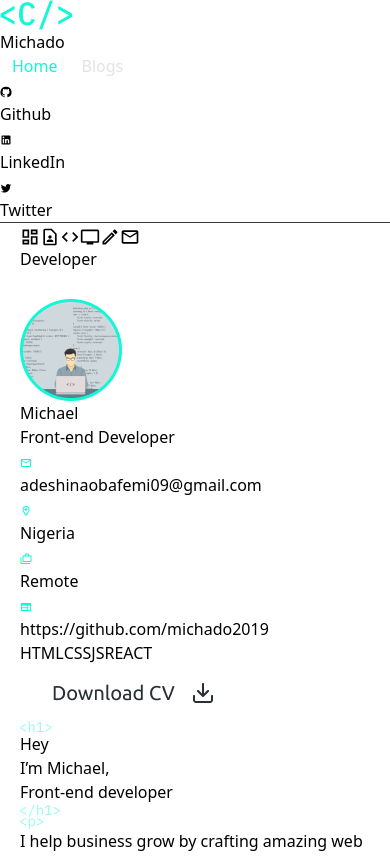
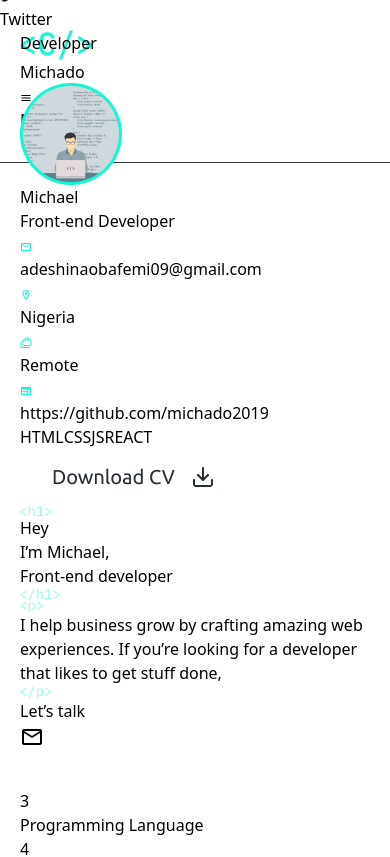
Before and after one commit to michado2019/portfolio, a React (Vite) app: page / in a window 390 px wide. Shown: the top 857 px of the page. Built offline with nearby package versions, Linux system fonts and the light colour scheme.

Commit message:
SmallScreenNavbar.tsx added

```diff
--- a/src/App.tsx
+++ b/src/App.tsx
@@ -1,12 +1,18 @@
+import { useState } from "react";
 import "./App.css";
 import Navbar from "./components/navbar/Navbar";
 import AppRouter from "./components/routes/AppRouter";
+import SmallScreenNavbar from "./components/navbar/smallScreenNavbar/SmallScreenNavbar";
 
 function App() {
+
+  //Toggling of menu
+  const [isOpened, setIsOpened] = useState(false)
   return (
     <>
       <div>
-        <Navbar />
+        <Navbar isOpened={isOpened} setIsOpened={setIsOpened}/>
+        <SmallScreenNavbar isOpened={isOpened} setIsOpened={setIsOpened}/>
         <AppRouter />
       </div>
     </>
--- a/src/components/navbar/Navbar.css
+++ b/src/components/navbar/Navbar.css
@@ -1,5 +1,6 @@
 .navbar-wrapper {
   border-bottom: 1px solid #373737;
+  z-index: 1000;
 }
 .active-link {
   color: #12f7d6;
@@ -14,3 +15,27 @@
   width: 12px !important;
   height: 12px !important;
 }
+#links {
+  display: flex;
+}
+#menu {
+  display: none;
+}
+@media (max-width: 768px) {
+  #links {
+    display: none;
+  }
+  #menu {
+    display: flex;
+  }
+}
+@media (max-width: 575px) {
+  .navbar-wrapper {
+    padding: 30px 20px !important;
+  }
+}
+@media (max-width: 480px) {
+  .active-link, .inactive-link {
+    display: none;
+  }
+}
--- a/src/components/navbar/Navbar.tsx
+++ b/src/components/navbar/Navbar.tsx
@@ -1,9 +1,13 @@
 import { Link, useLocation } from "react-router-dom";
 import logo from "./assets/_logo.png";
-import { GitHub, LinkedIn, Twitter } from "@mui/icons-material";
+import { CancelOutlined, GitHub, LinkedIn, MenuOutlined, Twitter } from "@mui/icons-material";
 import "./Navbar.css";
 type Path = "/" | "/blogs";
-const Navbar = () => {
+type ToggledType = {
+  isOpened: boolean;
+  setIsOpened: React.Dispatch<React.SetStateAction<boolean>>;
+}
+const Navbar = (props: ToggledType) => {
   const location = useLocation();
 
   // Function to determine if a link is active
@@ -11,8 +15,10 @@ const Navbar = () => {
     return location.pathname === path;
   };
 
+  //Props
+  const {isOpened, setIsOpened} = props
   return (
-    <div className="navbar-wrapper bg-[#292F36] py-7 px-12">
+    <div className="navbar-wrapper bg-[#292F36] py-7 px-12 fixed top-0 left-0 w-full">
       <div className="navbar-contents flex items-center justify-between">
         <Link to="/" className="navbar-content1 flex">
           <img src={logo} alt="img" className="mx-[2px] w-12 h-6" />
@@ -33,6 +39,7 @@ const Navbar = () => {
           </Link>
         </div>
         <div className="navbar-content3 flex">
+          <div id="links">
           <div className="flex items-center mx-2 cursor-pointer">
             <GitHub className="text-[#12F7D6] w-2 h-2 mui" />
             <h2 className="text-[#fff] mx-[2px] text-[14px]">Github</h2>
@@ -45,6 +52,20 @@ const Navbar = () => {
             <Twitter className="text-[#12F7D6] w-2 h-2 mui" />
             <h2 className="text-[#fff] mx-[2px] text-[14px]">Twitter</h2>
           </div>
+          </div>
+          <div id="menu">
+          {
+            isOpened?
+          <div className="flex items-center mx-2 cursor-pointer" onClick={()=> setIsOpened(!isOpened)}>
+            <CancelOutlined className="text-[#12F7D6] w-2 h-2 mui" />
+            <h2 className="text-[#fff] mx-[2px] text-[14px]">Close</h2>
+          </div>:
+            <div className="flex items-center mx-2 cursor-pointer" onClick={()=> setIsOpened(!isOpened)}>
+            <MenuOutlined className="text-[#12F7D6] w-2 h-2 mui" />
+            <h2 className="text-[#fff] mx-[2px] text-[14px]">Menu</h2>
+          </div>
+          }
+          </div>
         </div>
       </div>
     </div>
--- /dev/null
+++ b/src/components/navbar/smallScreenNavbar/SmallScreenNavbar.css
@@ -0,0 +1,8 @@
+.smallScreenNavbar-wrapper{
+    z-index: 999;
+    width: 100%;
+}
+.smallNavbar-links{
+    display: flex;
+    flex-direction: column;
+}
--- /dev/null
+++ b/src/components/navbar/smallScreenNavbar/SmallScreenNavbar.tsx
@@ -0,0 +1,74 @@
+import { Link, useLocation } from "react-router-dom";
+import { CancelOutlined, GitHub, LinkedIn, MenuOutlined, Twitter } from "@mui/icons-material";
+import "./SmallScreenNavbar.css"
+type Path = "/" | "/blogs";
+type ToggledType = {
+  isOpened: boolean;
+  setIsOpened: React.Dispatch<React.SetStateAction<boolean>>;
+}
+
+const SmallScreenNavbar = (props: ToggledType) => {
+  const location = useLocation();
+
+  // Function to determine if a link is active
+  const isActiveLink = (path: Path) => {
+    return location.pathname === path;
+  };
+
+  //Props
+  const {isOpened, setIsOpened} = props;
+  console.log(isOpened)
+  const toggleMenu = () => {
+    setIsOpened(!isOpened);
+  }
+
+  return (
+    <div className="smallScreenNavbar-wrapper bg-[#fff] py-3 px-4 sm:py-7 sm:px-12 fixed" style={{marginTop: isOpened===false?"-300px":"70px", transition: 'all 0.3s'}}>
+      <div className="flex flex-col items-start justify-between">
+        <div className="flex flex-col items-center">
+          <div id="menu" className="sm:hidden">
+            {isOpened ? (
+              <div className="flex flex-col items-center" onClick={toggleMenu}>
+                <CancelOutlined className="text-[#12F7D6] w-5 h-5 mui" />
+              </div>
+            ) : (
+              <div className="flex items-center" onClick={toggleMenu}>
+                <MenuOutlined className="text-[#12F7D6] w-5 h-5 mui" />
+              </div>
+            )}
+          </div>
+          <div className={`smallNavbar-links sm:flex ${isOpened ? 'block' : 'hidden'}`}>
+            <Link
+              to="/"
+              className={`navbar-link ${isActiveLink("/") ? "active-link" : "inactive-link"}`}
+              onClick={toggleMenu}
+            >
+              Home
+            </Link>
+            <Link
+              to="/blogs"
+              className={`navbar-link ${isActiveLink("/blogs") ? "active-link" : "inactive-link"}`}
+              onClick={toggleMenu}
+            >
+              Blogs
+            </Link>
+            <div className="flex items-center mx-2 cursor-pointer">
+              <GitHub className="text-[#12F7D6] w-5 h-5 mui" />
+              <h2 className="text-[#fff] mx-1 text-sm">GitHub</h2>
+            </div>
+            <div className="flex items-center mx-2 cursor-pointer">
+              <LinkedIn className="text-[#12F7D6] w-5 h-5 mui" />
+              <h2 className="text-[#fff] mx-1 text-sm">LinkedIn</h2>
+            </div>
+            <div className="flex items-center mx-2 cursor-pointer">
+              <Twitter className="text-[#12F7D6] w-5 h-5 mui" />
+              <h2 className="text-[#fff] mx-1 text-sm">Twitter</h2>
+            </div>
+          </div>
+        </div>
+      </div>
+    </div>
+  );
+};
+
+export default SmallScreenNavbar;
--- a/src/components/pages/home/Home.tsx
+++ b/src/components/pages/home/Home.tsx
@@ -2,7 +2,7 @@ import Hero from "./hero/Hero"
 
 const Home = () => {
   return (
-    <div>
+    <div className="mt-[80px]">
         <Hero />
     </div>
   )
--- a/src/components/pages/home/hero/Hero.css
+++ b/src/components/pages/home/hero/Hero.css
@@ -1,3 +1,4 @@
+
 .hero-mui {
   width: 15px !important;
   height: 15px !important;
@@ -45,6 +46,9 @@
   .hero-wrapper {
     padding: 0 20px !important;
   }
+  .sideLink{
+    display: none !important;
+  }
   .dev3 {
     flex-direction: column;
     align-items: center !important;
--- a/src/components/pages/home/hero/Hero.tsx
+++ b/src/components/pages/home/hero/Hero.tsx
@@ -36,7 +36,7 @@ const Hero = () => {
   ];
   return (
     <div className="relative bg-[#292F36] pt-7 px-32 h-fit hero-wrapper pb-14">
-      <div className="absolute top-8 left-5 flex flex-col py-2 px-3 items-center justify-center bg-[#1A1E23] border-[1px] border-[#e5e2e2] rounded-[24px]">
+      <div className="sideLink absolute top-8 left-5 flex flex-col py-2 px-3 items-center justify-center bg-[#1A1E23] border-[1px] border-[#e5e2e2] rounded-[24px]">
         <a href="">
           <DashboardOutlined className="text-[#e5e2e2] my-2 hero-mui" />
         </a>
```
Also changed, not shown: src/components/navbar/smallScreenNavbar/assets/_logo.png (added).
